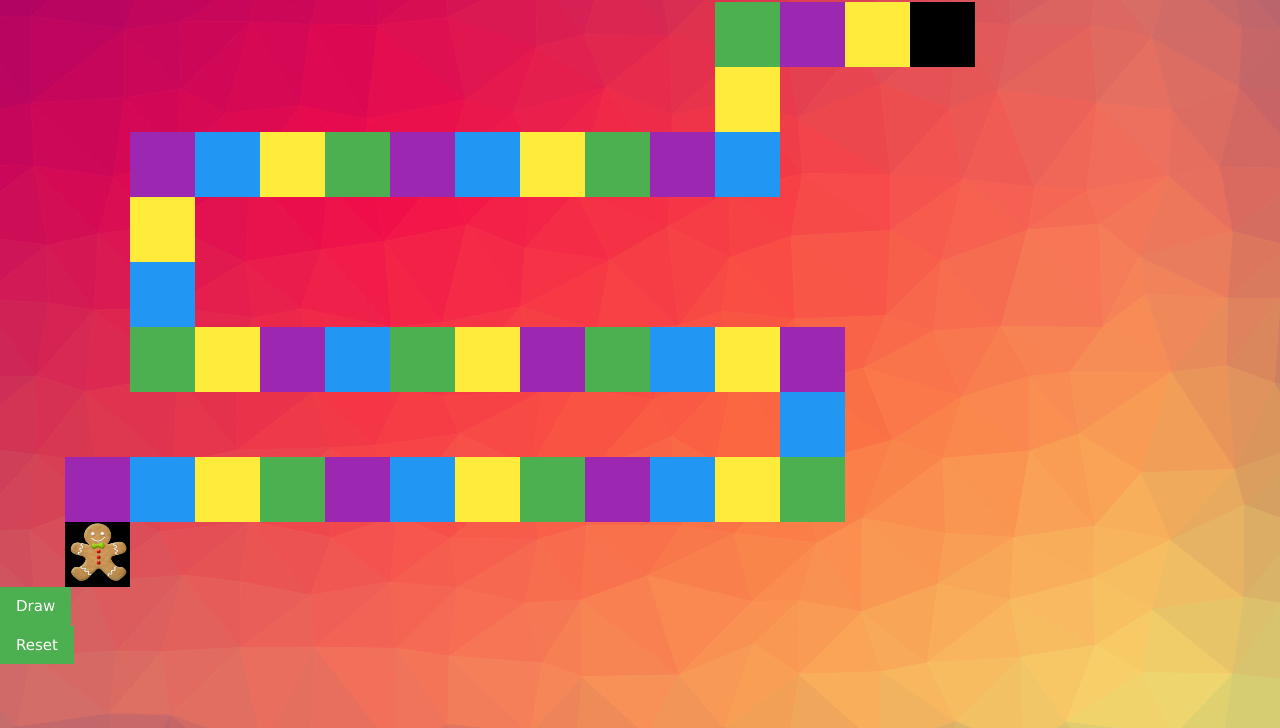
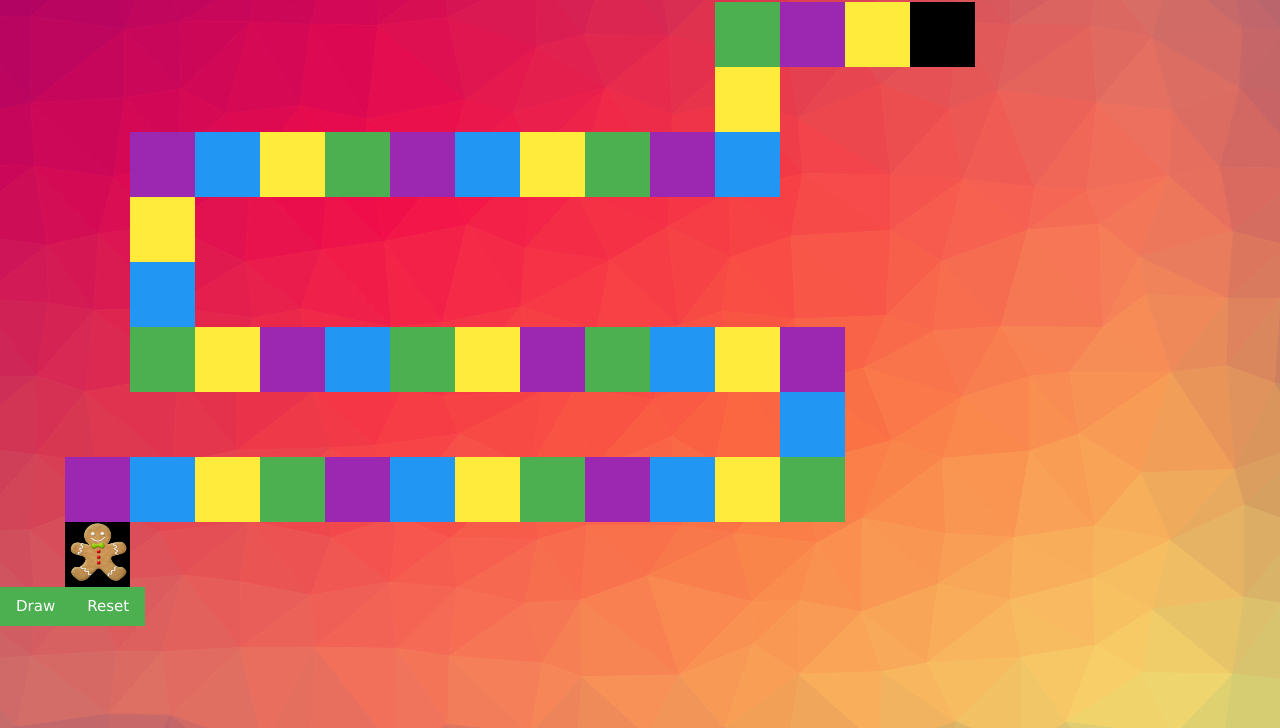
Before and after one commit to hcduffey/candyland, a website: page index.html in a window 1280 px wide. Shown: the part 72-800 px from the top of the page. Drawn offline with nearby package versions, Linux system fonts and the light colour scheme.

Commit message:
added styles

```diff
--- a/scripts/app.js
+++ b/scripts/app.js
@@ -137,6 +137,11 @@ function drawBoard(boardStateInput, player) {
     board.html(boardTableString);
 }
 
+/**
+ * Will update the given player location on the board without drawing the entire board again
+ */
+function updateBoard(boardState, player) { }
+
 const boardState = initializeBoardState();
 drawBoard(boardState, player1);
 
--- a/styles/main.css
+++ b/styles/main.css
@@ -4,7 +4,9 @@ body {
 
 /* Layout of the overall page */
 
-
+.controls-container {
+    display: flex;
+}
 
 
 
```
